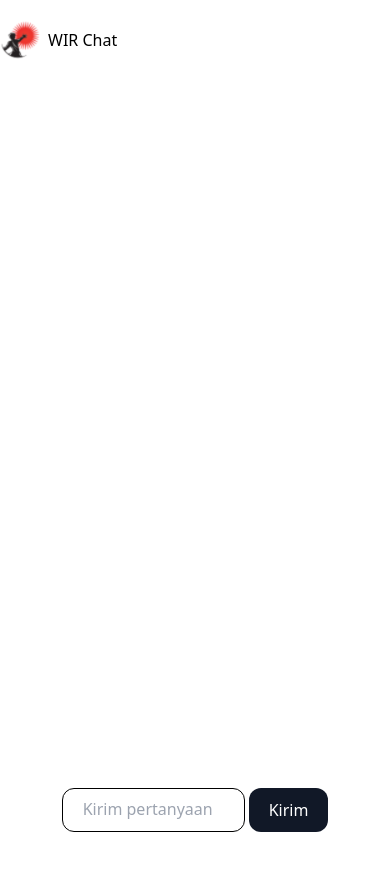
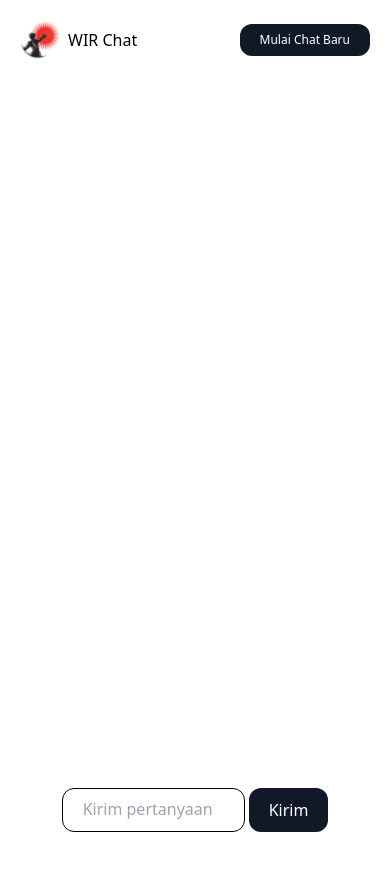
Before and after one commit to FadelYang/wir_chat, a React (Vite) app: page / in a window 390 px wide. Shown: the top 870 px of the page. Built offline with nearby package versions, Linux system fonts and the light colour scheme.

Commit message:
feat(chat-area): Add Clear Chat Button

```diff
--- a/src/components/NavBar.jsx
+++ b/src/components/NavBar.jsx
@@ -2,15 +2,27 @@ import profilePlaceholder from './../assets/profile-placeholder.jpeg'
 import wirLogo from '/wir.png'
 
 export default function () {
+  const clearChat = (e) => {
+    e.preventDefault()
+
+    const confirmed = window.confirm('Apakah kamu yakin? chat yang ada sekarang akan terhapus')
+
+    if (confirmed) {
+      localStorage.removeItem('conversations')
+      window.location.reload()
+    }
+  }
+
   return (
     <>
-      <div className="sticky top-0 z-10 py-5 bg-white">
+      <div className="sticky top-0 z-10 px-5 py-5 bg-white md:px-0">
         <div className='container flex mx-auto'>
           <div className='flex items-center gap-2'>
             <img src={wirLogo} className='w-10'/>
             <div>WIR Chat</div>
           </div>
-          <div className='ms-auto'>
+          <div className='flex items-center ms-auto'>
+            <button onClick={clearChat} className='px-5 py-2 text-xs text-white bg-gray-900 md:text-sm rounded-xl hover:bg-black hover:cursor-pointer'>Mulai Chat Baru</button>
             {/* <img src={profilePlaceholder} className="w-10 rounded-full" /> */}
           </div>
         </div>
--- a/src/pages/HomePage.jsx
+++ b/src/pages/HomePage.jsx
@@ -128,12 +128,13 @@ export default function HomePage() {
 
           {/* Input area */}
           <div className={`sticky bottom-0 bg-white p-3 ${!conversations ? 'my-auto' : ''}`}>
-            <div className="flex justify-center gap-1">
+            <form className="flex justify-center gap-1">
               <textarea
                 value={inputMessage}
                 onChange={handleMessageInput}
                 onKeyDown={handleMessageInput}
                 type="text"
+                required
                 placeholder="Kirim pertanyaan"
                 className="w-1/2 px-5 py-2 border border-black resize-none rounded-xl h-11 max-h-36"
               />
@@ -143,13 +144,13 @@ export default function HomePage() {
                     Kirim
                   </button>
                 ) : (
-                  <button disabled onClick={sendQuestionMessage} className="items-start self-end px-5 text-white bg-gray-900 rounded-xl h-11 flex-shrink-1">
+                  <button type='submit' className="items-start self-end px-5 text-white bg-gray-900 rounded-xl h-11 flex-shrink-1">
                     Kirim
                   </button>
                 )
               }
               {/* End of input area */}
-            </div>
+            </form>
           </div>
         </div>
       </div>
```
